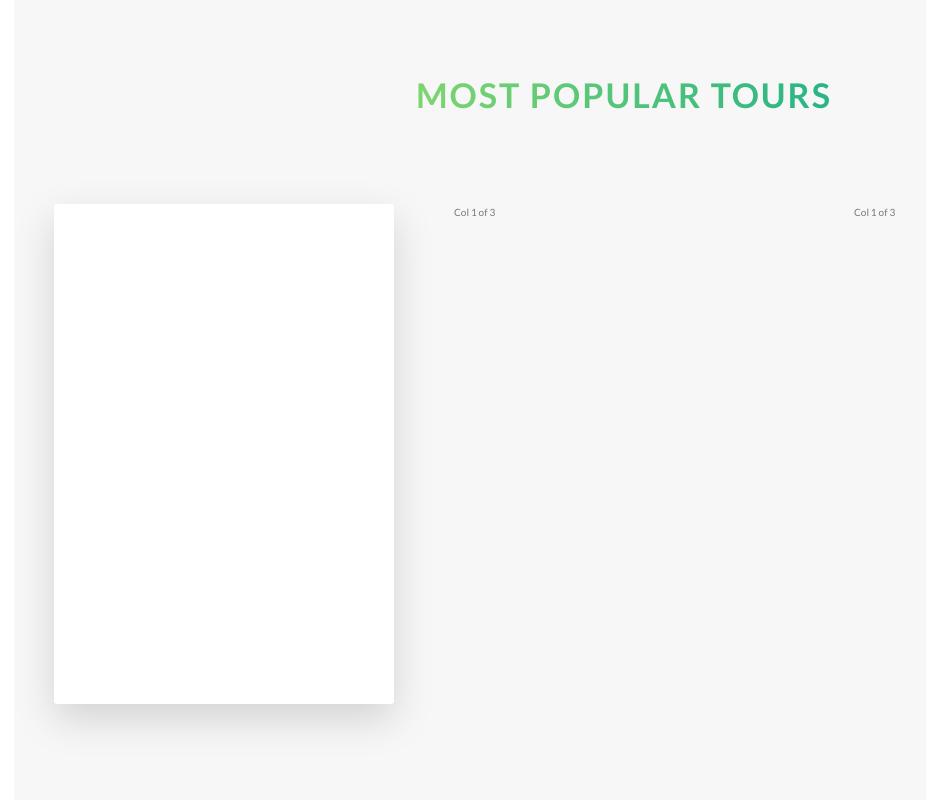
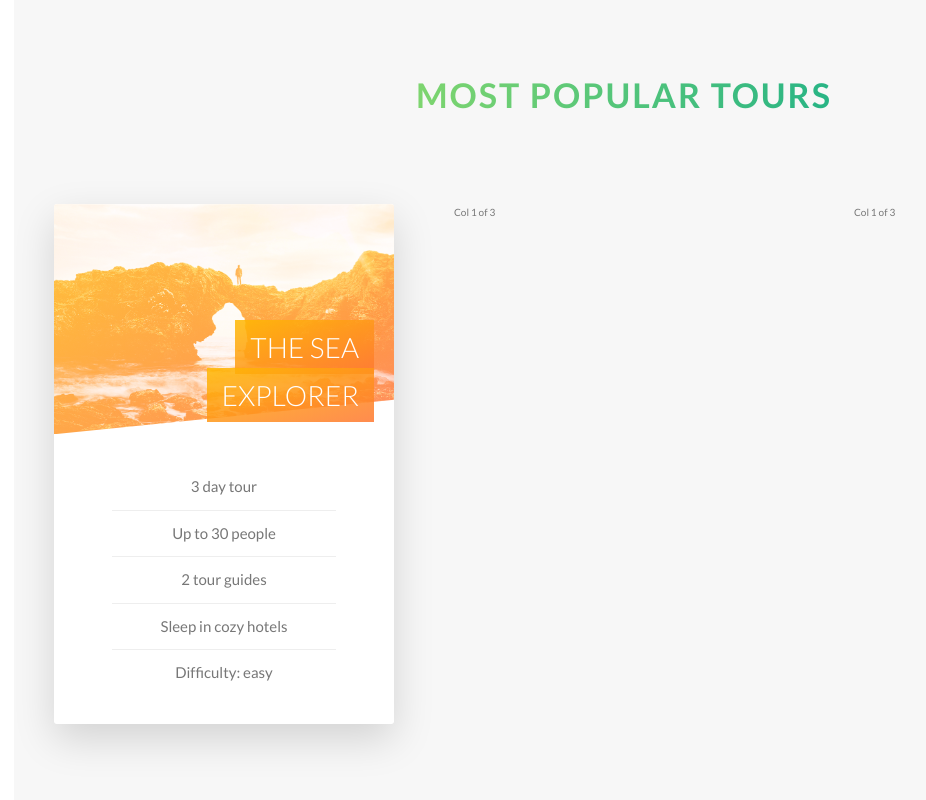
Before and after one commit to DCasely/advanced-css-course-master, a website: page Natours/starter/index.html in a window 1280 px wide. Shown: the part 2267-3067 px from the top of the page, without its empty margins (16-942 px from the left). Drawn offline with Linux system fonts and the light colour scheme.

Commit message:
5.40 Complete

```diff
--- a/Natours/starter/index.html
+++ b/Natours/starter/index.html
@@ -150,7 +150,23 @@
           <div class="col-1-of-3">
             <div class="card">
               <div class="card__side card__side--front">
-                FRONT
+                <div class="card__picture card__picture--1">
+                  &nbsp;
+                </div>
+                <h4 class="card__heading">
+                  <span class="card__heading-span card__heading-span--1"
+                    >The Sea Explorer</span
+                  >
+                </h4>
+                <div class="card__details">
+                  <ul>
+                    <li>3 day tour</li>
+                    <li>Up to 30 people</li>
+                    <li>2 tour guides</li>
+                    <li>Sleep in cozy hotels</li>
+                    <li>Difficulty: easy</li>
+                  </ul>
+                </div>
               </div>
               <div class="card__side card__side--back card__side--back-1">
                 BACK
--- a/Natours/starter/sass/abstracts/_variables.scss
+++ b/Natours/starter/sass/abstracts/_variables.scss
@@ -10,6 +10,7 @@ $color-tertiary-light: #2998ff;
 $color-tertiary-dark: #5643fa;
 
 $color-grey-light-1: #f7f7f7;
+$color-grey-light-2: #eee;
 
 $color-grey-dark: #777;
 $color-white: #fff;
--- a/Natours/starter/sass/components/_card.scss
+++ b/Natours/starter/sass/components/_card.scss
@@ -1,13 +1,12 @@
 .card {
+  // FUNCTIONALITY
   perspective: 150rem;
   -moz-perspective: 150rem;
   position: relative;
-  height: 50rem;
+  height: 52rem;
 
   &__side {
-    color: #fff;
-    font-size: 2rem;
-    height: 50rem;
+    height: 52rem;
     transition: all 0.8s ease;
     position: absolute;
     top: 0;
@@ -15,6 +14,7 @@
     width: 100%;
     backface-visibility: hidden;
     border-radius: 3px;
+    overflow: hidden;
     box-shadow: 0 1.5rem 4rem rgba($color-black, 0.15);
 
     &--front {
@@ -35,9 +35,79 @@
   }
 
   &:hover &__side--front {
-    transform: rotateY(180deg);
+    transform: rotateY(-180deg);
   }
   &:hover &__side--back {
     transform: rotateY(0deg);
   }
+
+  // FRONT SIDE STYLING
+  &__picture {
+    background-size: cover;
+    height: 23rem;
+    background-blend-mode: screen;
+    -webkit-clip-path: polygon(0 0, 100% 0, 100% 85%, 0 100%);
+    clip-path: polygon(0 0, 100% 0, 100% 85%, 0 100%);
+
+    &--1 {
+      background-image: linear-gradient(
+          to right bottom,
+          $color-secondary-light,
+          $color-secondary-dark
+        ),
+        url(../img/nat-5.jpg);
+    }
+    &--2 {
+      background-image: url(../img/nat-5.jpg);
+    }
+    &--3 {
+      background-image: url(../img/nat-5.jpg);
+    }
+  }
+
+  &__heading {
+    font-size: 2.8rem;
+    font-weight: 300;
+    text-transform: uppercase;
+    text-align: right;
+    color: $color-white;
+    position: absolute;
+    top: 12rem;
+    right: 2rem;
+    width: 75%;
+  }
+
+  &__heading-span {
+    padding: 1rem 1.5rem;
+    -webkit-box-decoration-break: clone;
+    box-decoration-break: clone;
+
+    &--1 {
+      background-image: linear-gradient(
+        to right bottom,
+        rgba($color-secondary-light, 0.85),
+        rgba($color-secondary-dark, 0.85)
+      );
+    }
+  }
+
+  &__details {
+    padding: 3rem;
+
+    ul {
+      list-style: none;
+      width: 80%;
+      margin: 0 auto;
+
+      li {
+        text-align: center;
+        font-size: 1.5rem;
+        padding: 1rem;
+
+        &:not(:last-child) {
+          border-bottom: 1px solid $color-grey-light-2;
+        }
+      }
+    }
+  }
 }
--- a/Natours/starter/sass/layout/_header.scss
+++ b/Natours/starter/sass/layout/_header.scss
@@ -9,7 +9,7 @@
   background-size: cover;
   background-position: top;
   position: relative;
-
+  -webkit-clip-path: polygon(0 0, 100% 0, 100% 75vh, 0 100%);
   clip-path: polygon(0 0, 100% 0, 100% 75vh, 0 100%);
 
   &__logo-box {
```
Also changed, not shown: Natours/starter/css/style.css.
